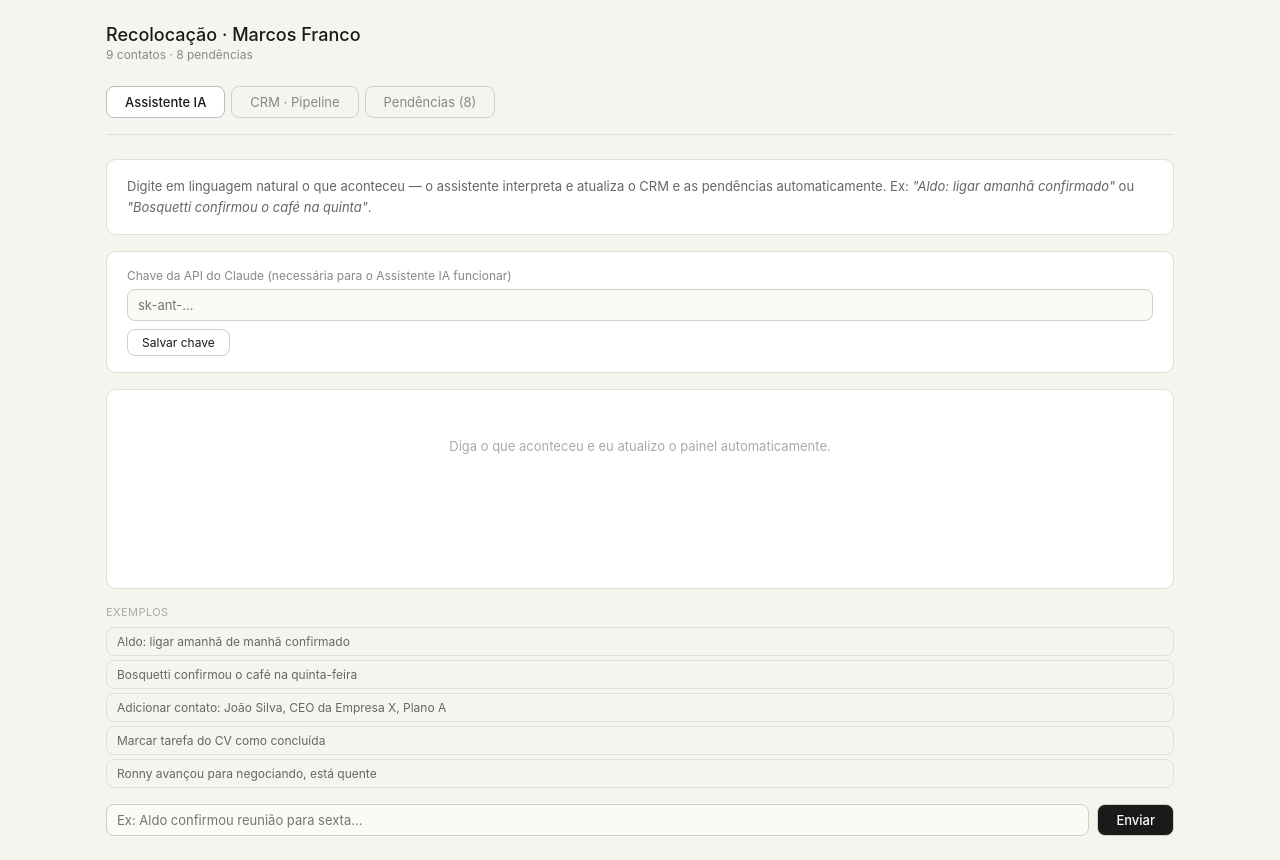
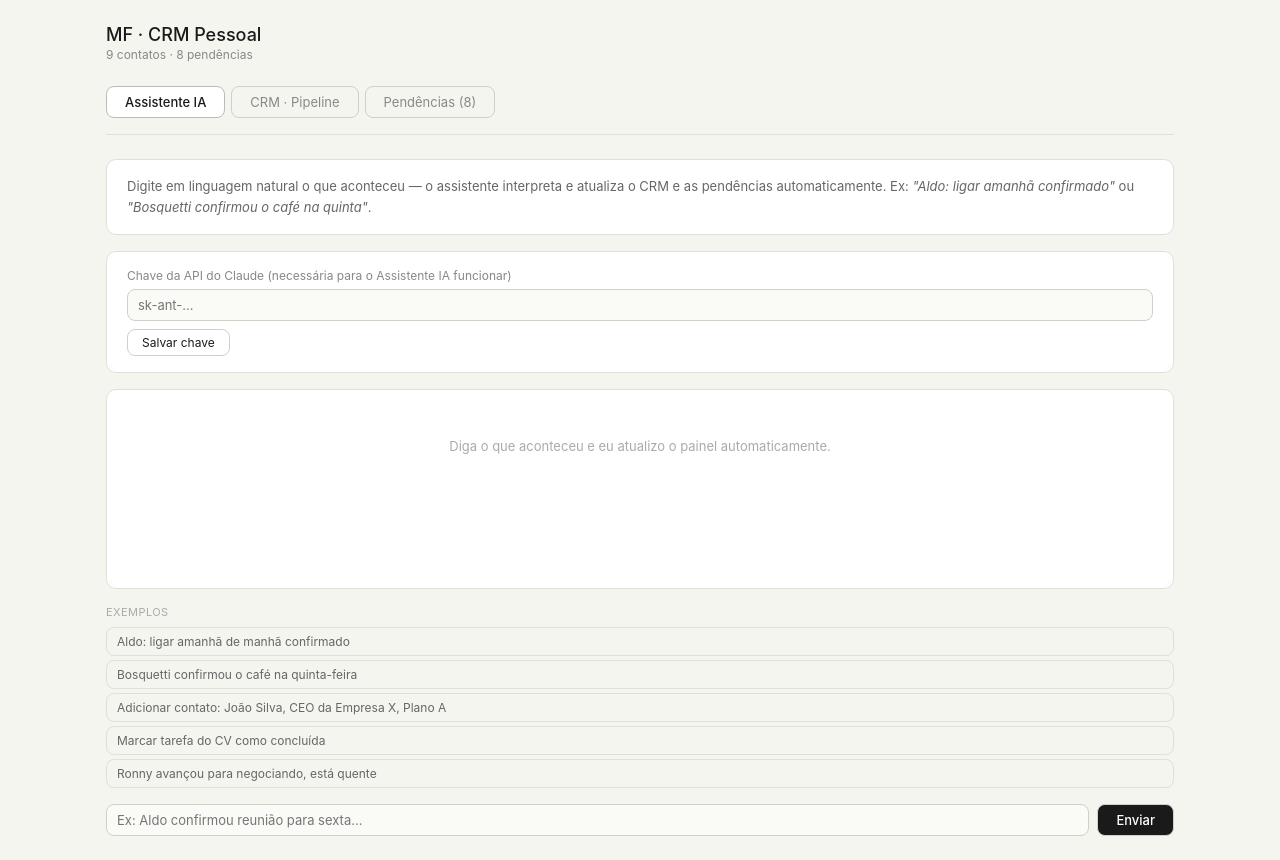
Before and after one commit to Marcos-mco/crm-mfranco, a plain HTML site: page index.html in a window 1280 px wide. Drawn offline with Linux system fonts and the light colour scheme.

Commit message:
Add files via upload

```diff
--- a/index.html
+++ b/index.html
@@ -3,7 +3,7 @@
 <head>
 <meta charset="UTF-8">
 <meta name="viewport" content="width=device-width, initial-scale=1.0">
-<title>CRM · Recolocação Marcos Franco</title>
+<title>MF · CRM Pessoal</title>
 <style>
   * { box-sizing: border-box; margin: 0; padding: 0; }
   body { font-family: -apple-system, BlinkMacSystemFont, 'Segoe UI', sans-serif; background: #f5f5f0; color: #1a1a1a; min-height: 100vh; }
@@ -119,7 +119,7 @@
 <div class="app">
   <div class="header">
     <div>
-      <div class="header-title">Recolocação · Marcos Franco</div>
+      <div class="header-title">MF · CRM Pessoal</div>
       <div class="header-sub" id="header-sub">carregando...</div>
     </div>
     <div id="header-actions"></div>
```
